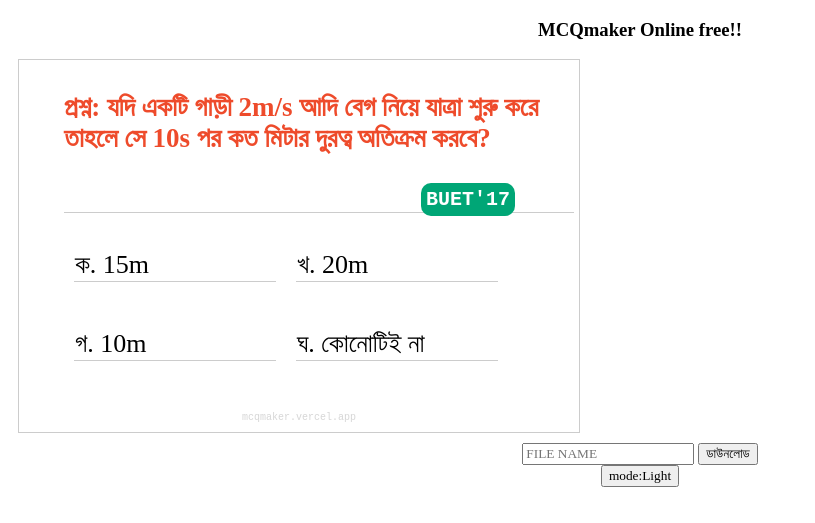
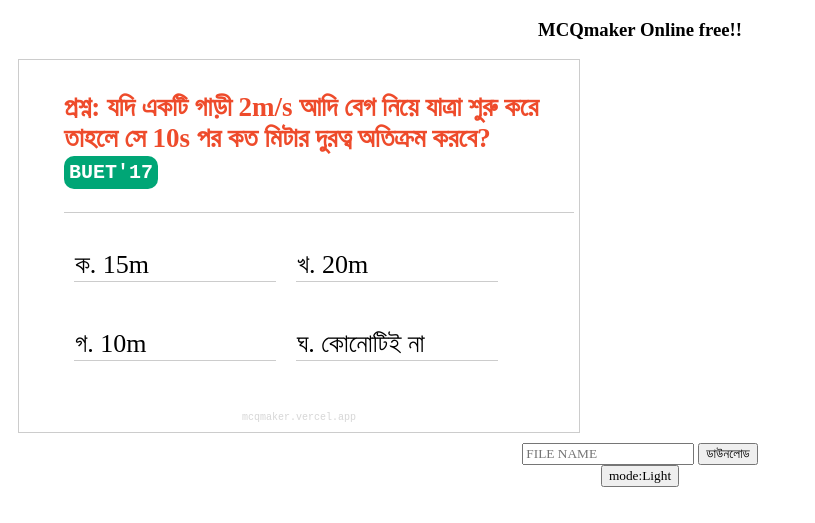
Before and after one commit to bittosaaha/mcqmaker, a plain HTML site: page index.html in a window 1280 px wide. Shown: the top 523 px of the page, without its empty margins (0-815 px from the left). Drawn offline with Linux system fonts and the light colour scheme; a script that the page names is missing; a web font is replaced by a local one.

Commit message:
Update index.html

```diff
--- a/index.html
+++ b/index.html
@@ -34,9 +34,8 @@
 
     <div class="qus">
 
-      <p contenteditable="true">প্রশ্ন: যদি একটি গাড়ী 2m/s আদি বেগ নিয়ে যাত্রা শুরু করে তাহলে সে 10s পর কত মিটার দুরত্ব অতিক্রম করবে?</p>
-        <span style=" border-radius:10px;text-transform: uppercase; padding:5px;text-align: center;font-size:20px;background-color:  #00a676; color:#fff; font-family: monospace;margin-left:70%;" contenteditable="true" >Buet'17</span>
-    </div>
+      <p contenteditable="true">প্রশ্ন: যদি একটি গাড়ী 2m/s আদি বেগ নিয়ে যাত্রা শুরু করে তাহলে সে 10s পর কত মিটার দুরত্ব অতিক্রম করবে?   <span style=" border-radius:10px;text-transform: uppercase; padding:5px;text-align: center;font-size:20px;background-color:  #00a676; color:#fff; font-family: monospace;" contenteditable="true" >Buet'17</span></p>
+           </div>
     <div class="options">
       <ul>
         <li contenteditable="true">ক. 15m</li>
```
